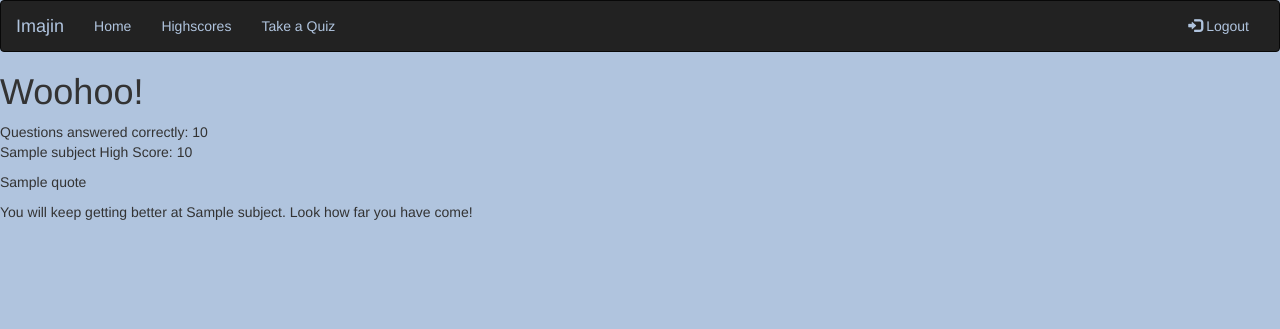
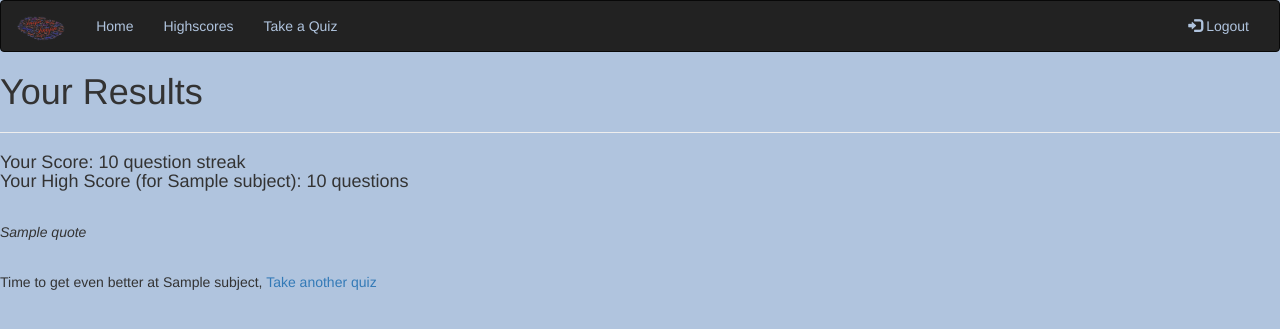
Before and after one commit to jzaia18/Imajin, a Flask app: template templates/score.html in a window 1280 px wide. Shown: the top 329 px of the page. Run offline with Flask 2, Linux system fonts and the light colour scheme; the template is opened without the code that fills it: most values are stand-ins (such as "Sample title", 1, 10 or a date in 2020); some libraries are stand-ins or nearby versions.

Commit message:
Touched up frontend for tomorrow's presentation

```diff
--- a/main.py
+++ b/main.py
@@ -131,7 +131,7 @@ def begin_quiz():
     else:
         #set up cookies for quiz
         session["score"] = 0
-        session['genre'] = request.form.get("genre", "22") #geography by default
+        session['genre'] = request.form.get("genre", str(random.randint(9, 32)))
         session['record'] = users.getHighscore(session['user'], code2Subject(int(session['genre'])))
         session['difficulty'] = request.form.get("difficulty", "easy") #easy by default
         session['format'] = request.form.get("type", "multiple") #multiple choice by default
--- a/templates/base.html
+++ b/templates/base.html
@@ -19,7 +19,7 @@
             <span class="icon-bar"></span>
             <span class="icon-bar"></span>
           </button>
-          <a class="navbar-brand" href="#" style="color: lightsteelblue;">Imajin</a>
+          <a class="navbar-brand" href="#" style="color: lightsteelblue;"><img src="/static/imajin.png" style="max-height: 25px; width: auto;"></a>
         </div>
         <div class="collapse navbar-collapse" id="myNavbar">
           <ul class="nav navbar-nav" >
--- a/templates/records.html
+++ b/templates/records.html
@@ -6,9 +6,9 @@
 
 {% block content2 %}
 <!-- This is the page you can access from your profile, it tells you your high scores in all subjects -->
-<h1>{{ username }}'s highest scores</h1>
-<table>
-    <tr><th>Subject</th><th>High Score</th></tr>
+<h1>Your Record Scores</h1>
+<table class="table table-striped" style="width: 600px;">
+  <tr><th>Subject</th><th>High Score</th></tr>
 {% for subject in scores %}
     <tr>
         <td>{{ subject }}</td>
--- a/templates/score.html
+++ b/templates/score.html
@@ -6,21 +6,28 @@
 
 {% block content2 %}
 <!-- This is the page you get taken to when the quiz ends -->
-<h1>Woohoo!</h1>
-
+<h1> Your Results </h1>
+<hr>
 
 {% set messages = get_flashed_messages() %}
 {% for msg in messages %}
-    <p>{{ msg }}</p>
+<p>{{ msg }}</p>
 {% endfor %}
 
-<p>Questions answered correctly: {{ score }}<br>{{ subject }} High Score: {{ record }}</p>
+<h4>
+  Your Score: {{ score }} question streak<br>
+  Your High Score (for {{ subject }}): {{ record }} questions
+</h4>
+
 {% if score > record %}
-    <p>But you set a new high score! Congratulations, {{ username }}, you are a {{ subject }} expert.</p>
+That's a new person high score! Congratulations, {{ username }}, you're really an expert in {{ subject }}.
 {% else %}
-    <!-- Inspirational quote -->
-    <p>{{ quote }}</p>
-    <!-- Inspirational message -->
-    <p>You will keep getting better at {{ subject }}. Look how far you have come!</p>
+
+<br />
+<!-- Inspirational quote -->
+<p style="font-style: italic;">{{ quote }}</p>
 {% endif %}
+<br />
+<p> Time to get even better at {{ subject }}, <a href="/quiz/select"> Take another quiz </a></p>
+
 {% endblock %}
--- a/templates/select.html
+++ b/templates/select.html
@@ -16,7 +16,7 @@
 
     <hr> <h3> Genre </h3>
 
-    <select class="selectpicker" data-live-search="true" name="trivia_category" >
+    <select class="selectpicker" data-live-search="true" name="genre" >
       <option value="any">Any Category</option>
       <option value="9">General Knowledge</option>
       <option value="10">Entertainment: Books</option>
```
Also changed, not shown: templates/user.html (+6 -1 lines), data/dingbubble.db, static/imajin.png.
